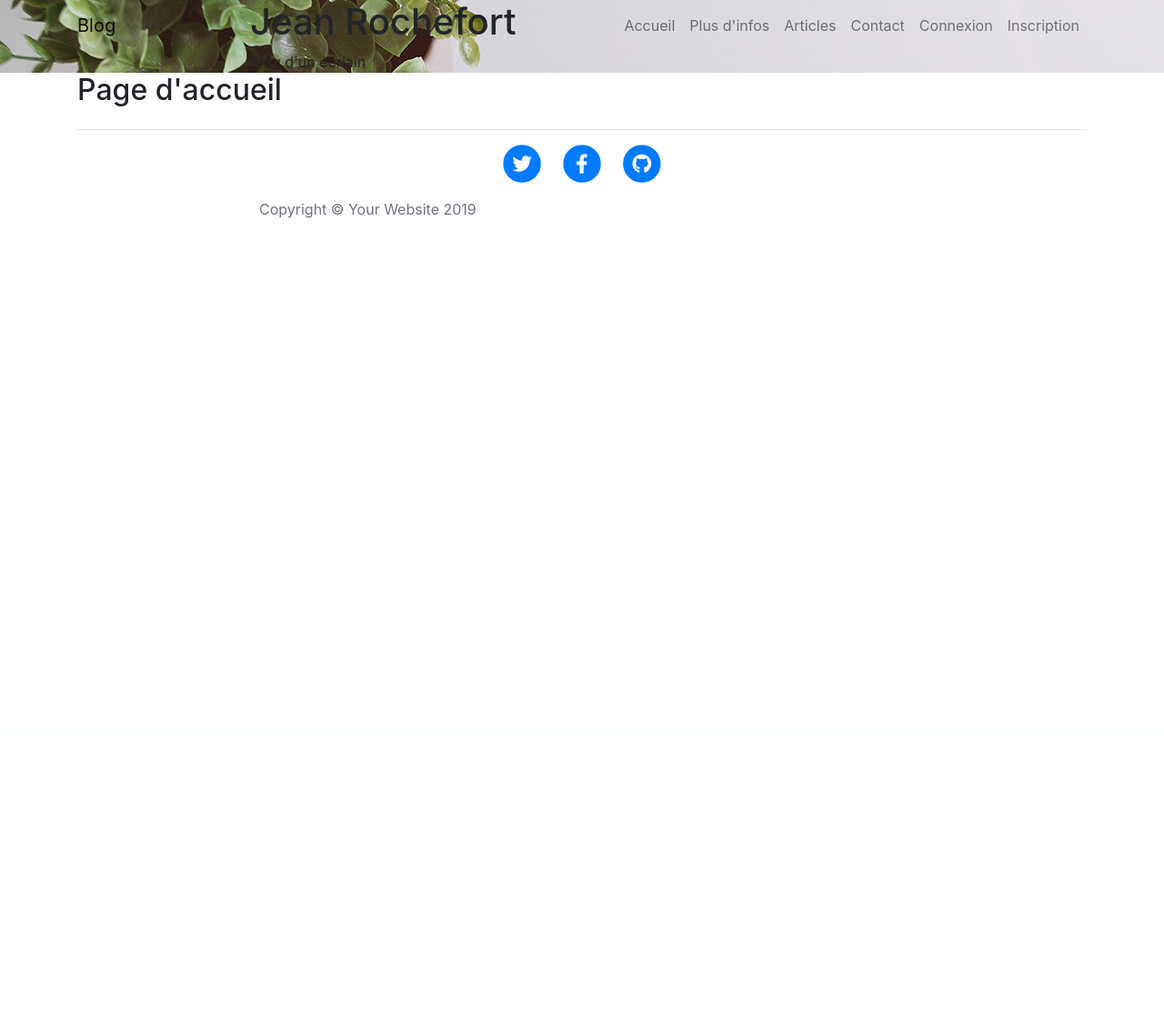
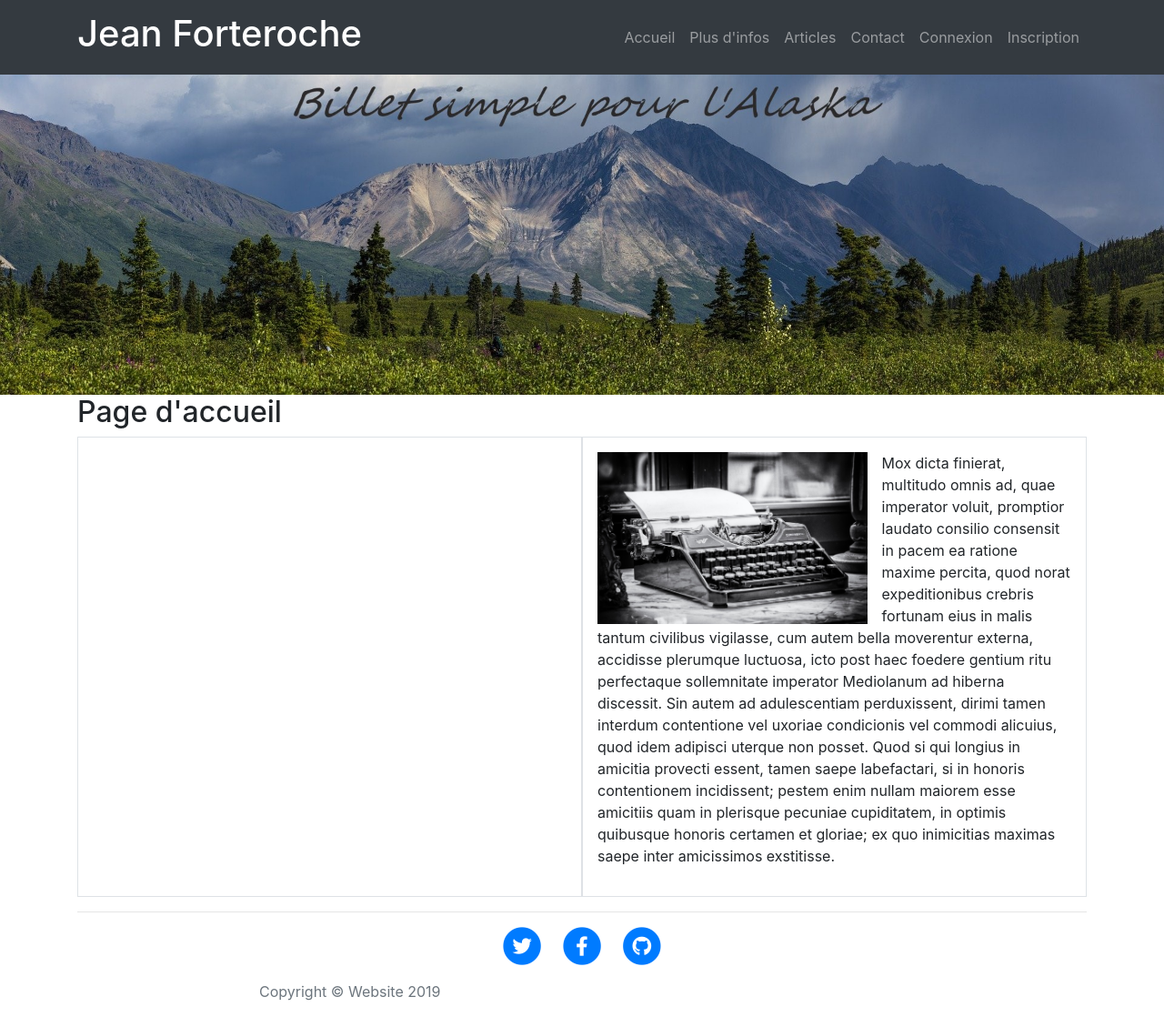
Before and after one commit to Matt-DWAPS/blogphp, a PHP site: template View/Home/index.php in a window 1280 px wide. Shown: the whole page at 91% size. Before the commit the page ends 240 px from the top, so only its background shows below. Run offline with PHP 8.4, Linux system fonts and the light colour scheme; the template is opened without the code that fills it, so the values that code supplies are empty.

Commit message:
AMELIORATIONS :  - Redéfinitions des vues des formulaires  - Améliorations du gabarit  - Mise en place d'image d'illustrations

```diff
--- a/View/Home/index.php
+++ b/View/Home/index.php
@@ -1,10 +1,30 @@
 <?php $this->title = "Mon Blog JF"; ?>
 
 <h2 class="post-title" id="contenu">Page d'accueil</h2>
+<div class="d-flex">
+    <section class="table-left col-6 border">
+        <?php foreach ($articles as $article) : ?>
+            <a href="<?= "articles/read/" . $article->id ?>">
+                <h3 class="title"><?= $article->title; ?></h3>
+            </a>
+            <p><?= $article->excerpt; ?></p>
+        <?php endforeach; ?>
+    </section>
+    <section class="border">
+        <div class="p-3">
+            <img class="text- pr-3" style="width: 60%;float: left" src="content/img/home.jpg"
+                 alt="img-presentation"/>
+            <p>Mox dicta finierat, multitudo omnis ad, quae imperator voluit, promptior laudato consilio consensit in
+                pacem ea ratione maxime percita, quod norat expeditionibus crebris fortunam eius in malis tantum
+                civilibus vigilasse, cum autem bella moverentur externa, accidisse plerumque luctuosa, icto post haec
+                foedere gentium ritu perfectaque sollemnitate imperator Mediolanum ad hiberna discessit.
 
-<?php foreach ($articles as $article) : ?>
-    <a href="">
-        <h3 class="title"><?= $article->title; ?></h3>
-    </a>
-    <p><?= $article->excerpt; ?></p>
-<?php endforeach; ?>
+                Sin autem ad adulescentiam perduxissent, dirimi tamen interdum contentione vel uxoriae condicionis vel
+                commodi alicuius, quod idem adipisci uterque non posset. Quod si qui longius in amicitia provecti
+                essent, tamen saepe labefactari, si in honoris contentionem incidissent; pestem enim nullam maiorem esse
+                amicitiis quam in plerisque pecuniae cupiditatem, in optimis quibusque honoris certamen et gloriae; ex
+                quo inimicitias maximas saepe inter amicissimos exstitisse.
+            </p>
+        </div>
+    </section>
+</div>
--- a/View/gabarit.php
+++ b/View/gabarit.php
@@ -17,15 +17,19 @@
           rel='stylesheet' type='text/css'>
     <!-- Custom styles for this template -->
     <link href="css/clean-blog.min.css" rel="stylesheet">
+    <link href="content/stylesheet.css" rel="stylesheet">
+
 
 </head>
 <body>
 <!-- Navigation -->
-<nav class="navbar navbar-expand-lg navbar-light fixed-top" id="mainNav">
+<nav class="navbar navbar-expand-lg navbar-dark bg-dark" id="mainNav"
+">
 <div class="container">
-        <a class="navbar-brand" href="/index.php">Blog</a>
+    <a class="navbar-brand" href="/index.php"><h1>Jean Forteroche</h1></a>
     <button class="navbar-toggler navbar-toggler-right" type="button" data-toggle="collapse"
-                data-target="#navbarResponsive" aria-controls="navbarResponsive" aria-expanded="false"
+            data-target="#navbarResponsive" aria-controls="navbarResponsive"
+            aria-expanded="false"
             aria-label="Toggle navigation">
         Menu
         <i class="fas fa-bars"></i>
@@ -65,17 +69,10 @@
 </div>
 </nav>
 <!-- Page Header -->
-<header class="masthead" style="background-image: url('content/img/home-bg.jpg')">
-    <div class="overlay"></div>
-    <div class="container">
-        <div class="row">
-            <div class="col-lg-8 col-md-10 mx-auto">
-                <div class="site-heading">
-                    <h1>Jean Rochefort</h1>
-                    <span class="subheading">Blog d'un écriain</span>
-                </div>
-            </div>
-        </div>
+<header class="masthead  m-0">
+
+    <div class="heading">
+        <img width="100%" src="content/img/header.jpg">
     </div>
 </header>
 
@@ -91,8 +88,6 @@
                     </div>
                 <?php endif; ?>
                 <?php unset($_SESSION['flash']); ?>
-
-
                 <!-- Contenu -->
                 <?= $content ?>
             </div>
@@ -132,7 +127,7 @@
                             </a>
                         </li>
                     </ul>
-                    <p class="copyright text-muted">Copyright &copy; Your Website 2019</p>
+                    <p class="copyright text-muted">Copyright &copy; Website 2019</p>
                 </div>
             </div>
         </div>
```
Also changed, not shown: Framework/Controller.php (+23 -0 lines), content/img/header.jpg (added), content/img/home.jpg (added), content/stylesheet.css (added), vendor/bootstrap/css/bootstrap.css. Lines whose indentation alone changed are shown as unchanged.
